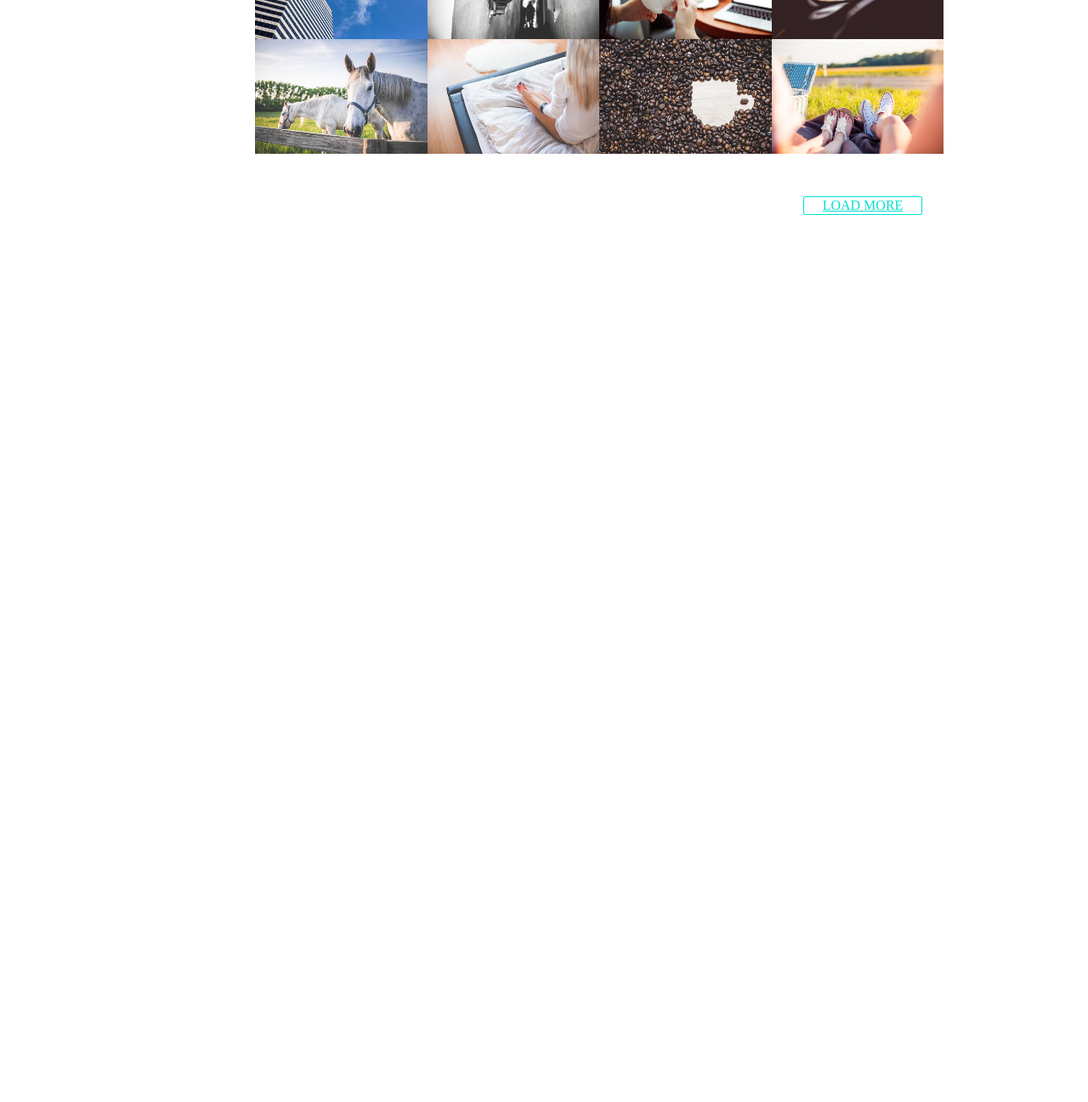
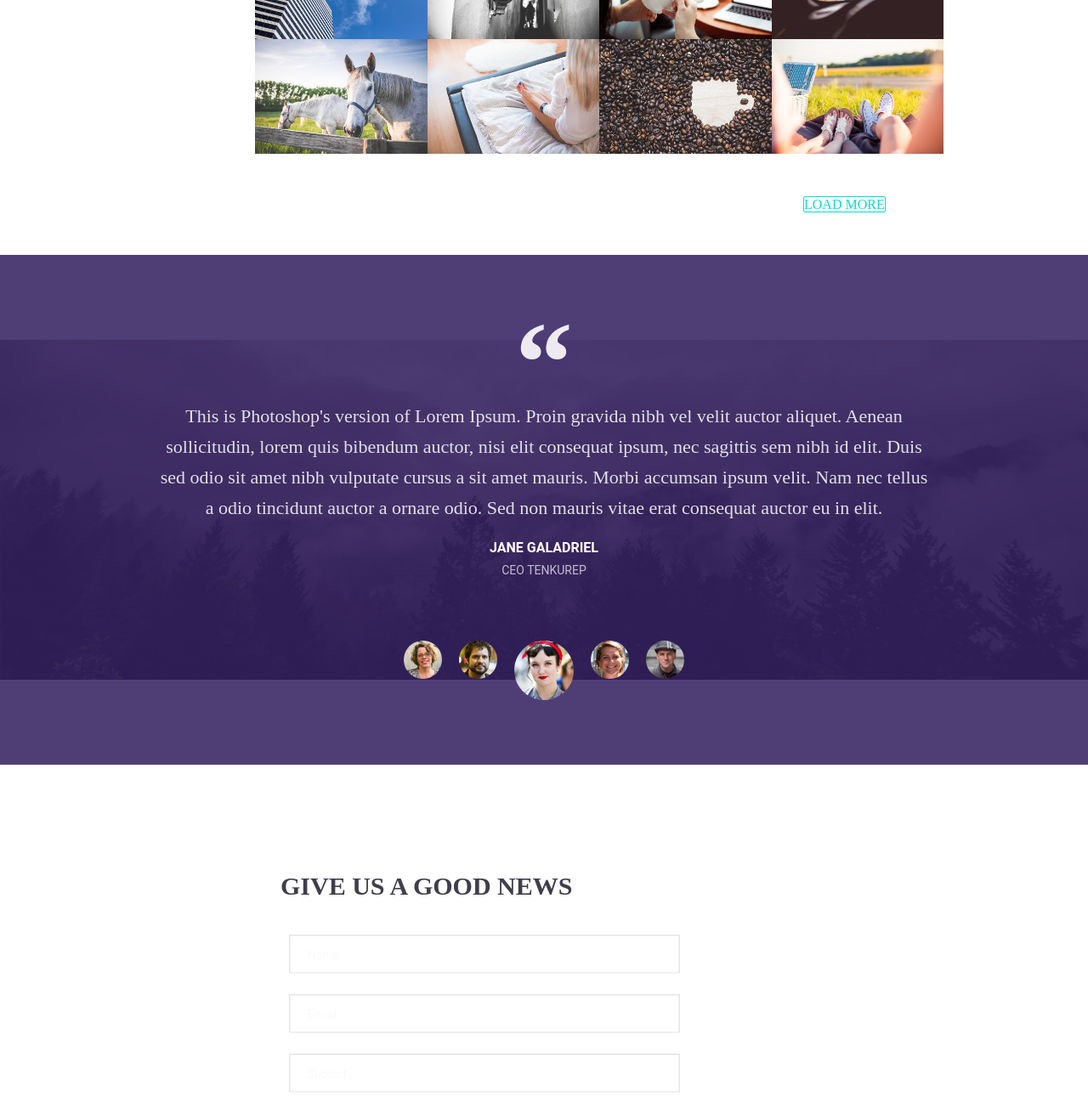
Before and after one commit to JarlBargluuf/Tajem, a plain HTML site: page index.html in a window 1280 px wide. Shown: the part 3798-5095 px from the top of the page at 85% size. Before the commit the page ends 4051 px from the top, so only its background shows below. Drawn offline with Linux system fonts and the light colour scheme; a script that the page names is missing.

Commit message:
first commit

```diff
--- a/assets/style.css
+++ b/assets/style.css
@@ -722,25 +722,219 @@ li {
     margin-bottom: 50px;
 }
 
-.ourworks-button {
+.ourworks-button a{
+    text-decoration: none;
     font-size: 16px;
     font-family: "HammersmithOne";
     color: rgb(0, 224, 208);
     line-height: 1.2;
     text-align: center;
-    width: 85px;
-    height: 10px;
     z-index: 168;
     margin-left: 945px;
-    margin-bottom: 50px;
     border-width: 1px;
     border-color: rgb(0, 224, 208);
     border-style: solid;
     border-radius: 2px;
+}
+
+.comments {
+    margin-top: 50px;
+    position: relative;
+    display: flex;
+    flex-direction: column;
+    height: 100%;
+    width: 100%;
+    min-height: 600px;
+    background: url(./img/background4.png) no-repeat center;
+    background-size: 100%;
+}
+
+.comments-overlay {
+    background-color: rgb(49,29,94);
+    opacity: 0.851;
+    width: 100%;
+    height: 100%;
     position: absolute;
-    width: 138px;
-    height: 20px;
-    z-index: 167;
+}
 
+.comments-main {
+    display: flex;
+    flex-direction: column;
+    align-items: center;
+}
 
-      }
+.comments-kavichki {
+    font-size: 90px;
+    font-family: "PlayfairDisplay";
+    color: rgba(255, 255, 255, 0.902);
+    line-height: 0.22;
+    z-index: 159;
+    margin-bottom: 150px;
+}
+
+.comments-text  {
+    font-size: 22px;
+    font-family: "PlayfairDisplay";
+    color: rgba(255, 255, 255, 0.851);
+    line-height: 1.625;
+    text-align: center;
+    position: absolute;
+    width: 1000px;
+    height: 130px;
+    z-index: 158;
+    padding-top: 150px;
+}
+
+.comments-author {
+    font-size: 16px;
+    font-family: "Roboto";
+    color: rgb(255, 255, 255);
+    line-height: 1.571;
+    text-align: center;
+    position: absolute;
+    width: 200px;
+    height: 10px;
+    z-index: 160;
+    padding-top: 310px;
+}
+
+.comments-job {
+        font-size: 14px;
+        font-family: "Roboto";
+        color: rgba(255, 255, 255, 0.702);
+        line-height: 1.692;
+        text-align: center;
+        width: 120px;
+        height: 9px;
+        z-index: 160;
+        position: absolute;
+        margin-top: 360px;
+
+}
+
+.comments-images {
+    display: flex;
+    flex-direction: row;
+    justify-content: center;
+    z-index: 160;
+    padding: 50px;
+}
+
+.comments-image-one {
+padding-right: 20px;
+}
+
+.comments-image-two {
+    padding-right: 20px;
+}
+
+.comments-image-three {
+
+}
+
+.comments-image-four {
+    padding-left: 20px;
+}
+
+.comments-image-five {
+    padding-left: 20px;
+}
+
+.feedback {
+    display: flex;
+    flex-direction: column;
+    justify-content: space-between;
+}
+
+.feedback-text {
+        font-size: 20px;
+        font-family: "PlayfairDisplay";
+        color: rgb(65, 61, 75);
+        font-weight: bold;
+        line-height: 1.2;
+        text-align: left;
+        position: absolute;
+        z-index: 109;
+        margin-left: 330px;
+        margin-top: 100px;
+}
+
+.feedback-form {
+    margin-left: 340px;
+     margin-top: 200px;
+}
+
+.feedback-form-one {
+    border-width: 1px;
+    border-color: rgb(0, 0, 0);
+    border-style: solid;
+    opacity: 0.102;
+    position: absolute;
+    width: 458px;
+    height: 43px;
+    z-index: 105;
+    }
+
+.feedback-form-two {
+    border-width: 1px;
+    border-color: rgb(0, 0, 0);
+    border-style: solid;
+    opacity: 0.102;
+    position: absolute;
+    width: 458px;
+    height: 43px;
+    z-index: 105;
+    margin-top: 70px;
+}
+
+.feedback-form-three {
+    border-width: 1px;
+    border-color: rgb(0, 0, 0);
+    border-style: solid;
+    opacity: 0.102;
+    position: absolute;
+    width: 458px;
+    height: 43px;
+    z-index: 105;
+    margin-top: 140px;
+}
+
+.feedback-form-four {
+    border-width: 1px;
+    border-color: rgb(0, 0, 0);
+    border-style: solid;
+    opacity: 0.102;
+    position: absolute;
+    width: 458px;
+    height: 43px;
+    z-index: 105;
+    margin-top: 210px;
+}
+
+.feedback-button {
+    font-size: 16px;
+    font-family: "HammersmithOne";
+    color: rgb(0, 224, 208);
+    line-height: 1.2;
+    text-align: center;
+    position: absolute;
+    z-index: 89;
+    margin-top: 300px;
+    text-decoration: none;
+    border: #00e0d0 1px solid;
+}
+
+.form_input {
+    width: 100%;
+	height: 45px;
+	border: 1px solid #000000;
+	opacity: 0.1;
+	margin-bottom:23px;
+	opacity: 0.5;
+	font-family: Roboto;
+	font-size: 14px;
+	font-weight: 300;
+	padding:20px;
+	box-sizing:border-box;
+	outline:none;
+}
--- a/index.html
+++ b/index.html
@@ -138,6 +138,7 @@
                 <a href="#" class="team-container-button">WE ARE HIRING</a>
             </div>
         </div>
+
     <div class="ourworks">
         <div class="ourworks-top">
             <div class="ourworks-title"><h3>OUR WORKS</h3></div>
@@ -155,7 +156,37 @@
             <img src="./assets/img/gallery7.jpg" width="25%" height="25%">
             <img src="./assets/img/gallery8.jpg" width="25%" height="25%">
         </div>
-       <a href="#" class="ourworks-button">LOAD MORE</a>
+        <div class="ourworks-button"><a href="#" class="ouworks-button-two">LOAD MORE</a></div>
+    </div>
+
+    <div class="comments">
+        <div class="comments-overlay"></div>
+        <div class="comments-main">
+            <div class="comments-kavichki"><h2>“</h2></div>
+            <div class="comments-text"><p>This is Photoshop's version  of Lorem Ipsum. Proin gravida nibh vel velit auctor aliquet. Aenean<br> sollicitudin, lorem quis bibendum auctor, nisi elit consequat ipsum, nec sagittis sem nibh id elit. Duis<br> sed odio sit amet nibh vulputate cursus a sit amet mauris. Morbi accumsan ipsum velit. Nam nec tellus<br> a odio tincidunt auctor a ornare odio. Sed non  mauris vitae erat consequat auctor eu in elit.</p></div>
+            <div class="comments-author"><h4>JANE GALADRIEL</h4></div>
+            <div class="comments-job">CEO TENKUREP</div>
+        </div>
+        <div class="comments-images">
+        <div class="comments-image-one"><img src="./assets/img/face3.png"></div>
+        <div class="comments-image-two">  <img src="./assets/img/face2.png"></div>
+        <div class="comments-image-three"><img src="./assets/img/face1.png"></div>
+        <div class="comments-image-four"><img src="./assets/img/face4.png"></div>
+        <div class="comments-image-five"><img src="./assets/img/face5.png"></div>
+    </div>
+    </div>
+
+    <div class="feedback">
+        <div class="feedback-left">
+            <div class="feedback-text"><h2>GIVE US A GOOD NEWS</h2></div>
+            <div class="feedback-form">
+                <div class="feedback-form-one"><input type="text" name="Name" class="form_input" placeholder="Name"></div>
+                <div class="feedback-form-two"><input type="text" name="Email" class="form_input" placeholder="Email"></div>
+                <div class="feedback-form-three"><input type="text" name="Subject" class="form_input" placeholder="Subject"></div>
+                <div class="feedback-form-four"><input type="text" name="Your Massage" class="form_input" placeholder="Your Massage"></div>
+                <div class="feedback-button-div"><a href="#" class="feedback-button">SUBMIT</a></div>
+           </div>
+        </div>
     </div>
 </body>
 </html>
```
Also changed, not shown: assets/img/face1.png (added), assets/img/face2.png (added), assets/img/face3.png (added), assets/img/face4.png (added), assets/img/face5.png (added).
